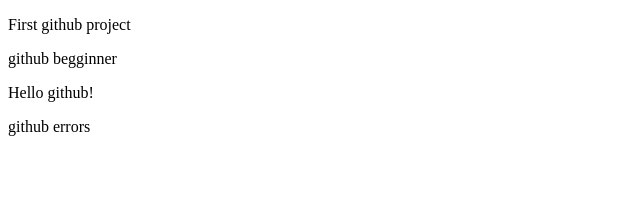
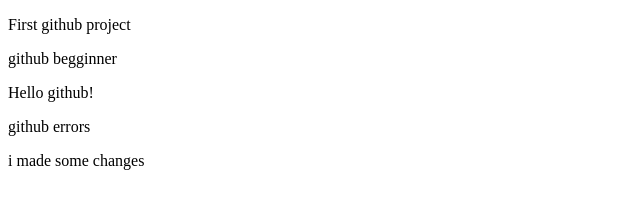
Before and after one commit to mateasdenis97/project1, a plain HTML site: page index.html in a window 1280 px wide. Shown: the whole page, without its empty margins (0-640 px from the left). Drawn offline with Linux system fonts and the light colour scheme.

Commit message:
another paragraph

```diff
--- a/index.html
+++ b/index.html
@@ -11,5 +11,6 @@
     <p>github begginner</p>
     <p>Hello github!</p>
     <p>github errors</p>
+    <p>i made some changes</p>
 </body>
 </html>
```
